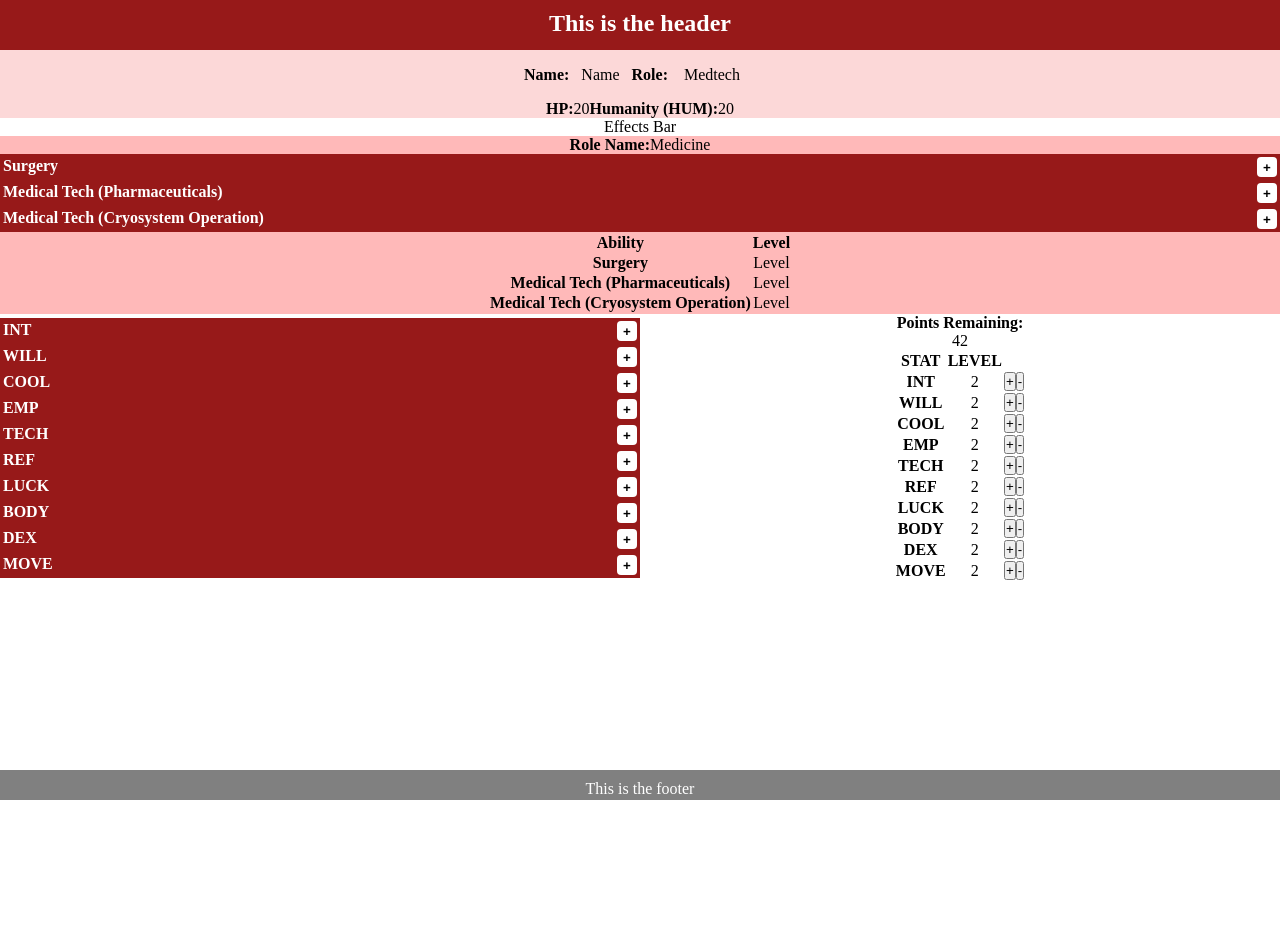
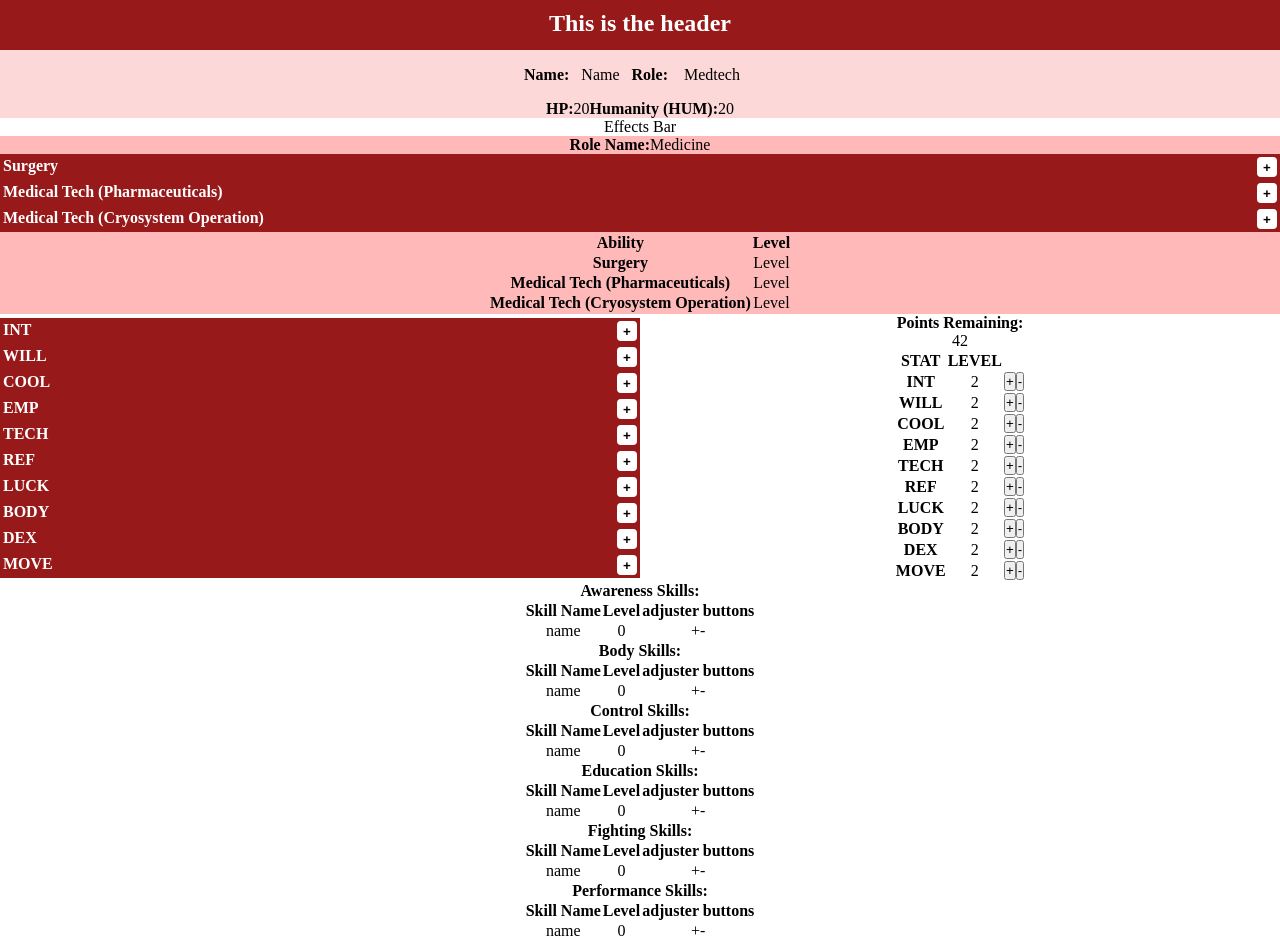
Before and after one commit to DaisyEverard/Cyberpunk-red, a React (Vite) app: page / in a window 1280 px wide. Shown: the top 942 px of the page. Before the commit the page ends 800 px from the top, so only its background shows below. Built offline with nearby package versions, Linux system fonts and the light colour scheme.

Commit message:
add template for skills table

```diff
--- a/src/App.tsx
+++ b/src/App.tsx
@@ -13,6 +13,7 @@ import './style/App.css';
 import './style/index.css';
 
 import defaultStats from './data/defaultStats.json';
+import Skills from './components/Skills';
 
 export const RoleContext = createContext({});
 export const StatsContext = createContext({});
@@ -36,6 +37,7 @@ const App = () => {
               <Effects />
               <RoleAbility />
               <Stats />
+              <Skills/>
               <Footer />
             </HumanityContext.Provider>
           </HPContext.Provider>
--- /dev/null
+++ b/src/components/SingleSkillTypeTable.tsx
@@ -0,0 +1,27 @@
+const SingleSkillTypeTable = (props) => {
+    const skillType = props.skillType
+
+    return (
+        <div>
+            <h4>{skillType} Skills:</h4>
+            <table>
+            <thead>
+                <tr>
+                <th>Skill Name</th>
+                <th>Level</th>
+                <th>adjuster buttons</th>
+                </tr>
+            </thead>
+            <tbody>
+                <tr>
+                    <td>name</td>
+                    <td>0</td>
+                    <td>+-</td>
+                </tr>
+            </tbody>
+        </table>
+        </div>
+    )
+}
+
+export default SingleSkillTypeTable
--- a/src/components/Skills.tsx
+++ b/src/components/Skills.tsx
@@ -1,14 +1,27 @@
 import skillsJson from "../data/skills.json"
+import SingleSkillTypeTable from "./SingleSkillTypeTable"
 
-export default function Skills() {
+
+const Skills = () => {
+
     return (
         <div className="flexRow">
             <div className="flexCol">
-
+                <SingleSkillTypeTable skillType={"Awareness"}/>
+                <SingleSkillTypeTable skillType={"Body"}/>
+                <SingleSkillTypeTable skillType={"Control"}/>
+                <SingleSkillTypeTable skillType={"Education"}/>
+                <SingleSkillTypeTable skillType={"Fighting"}/>
+                <SingleSkillTypeTable skillType={"Performance"}/>
+                <SingleSkillTypeTable skillType={"Ranged Weapon"}/>
+                <SingleSkillTypeTable skillType={"Social"}/>
+                <SingleSkillTypeTable skillType={"Technique"}/>
             </div>
         </div>
     )
 }
+
+export default Skills
 
 
 // Unlike the other types of Characters (Streetrats and Edgerunners) Complete Package (Calculated) Characters get almost complete control over their Skills. Like Edgerunners, these Characters get 86 Skill points to raise up any Skills they want. But unlike Edgerunners, except for Basic Skills that all Character types must have (see below), the Complete Package Player can put the rest of their 86 points in any Skills they want.
```
Also changed, not shown: src/data/skills.json (+4 -4 lines).
